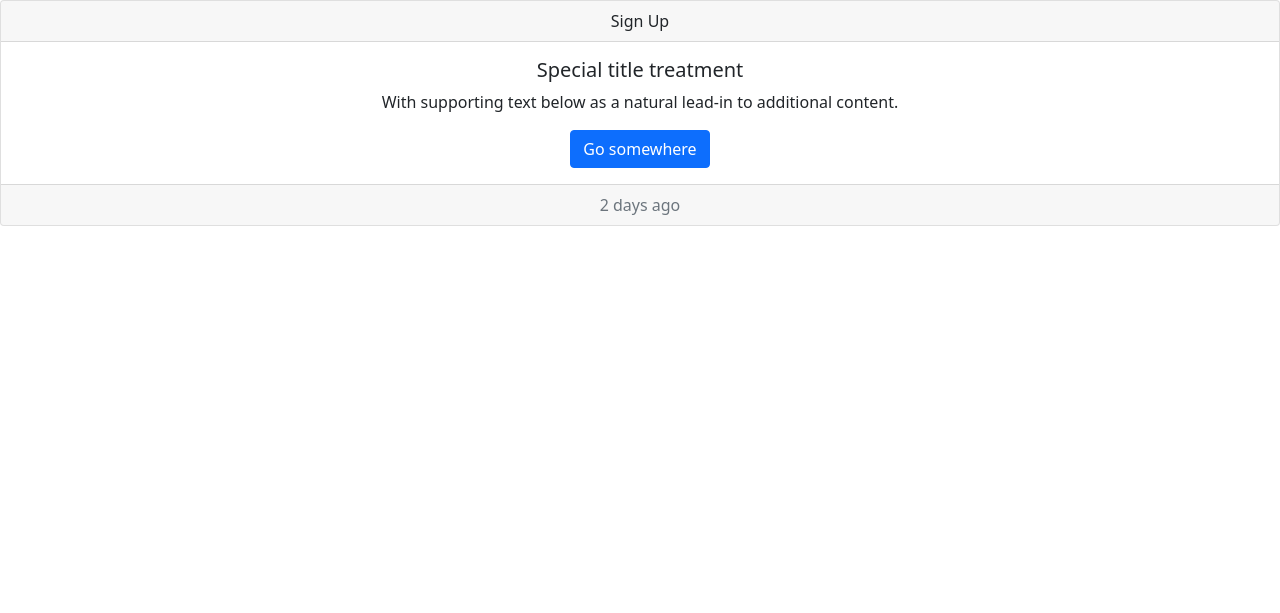
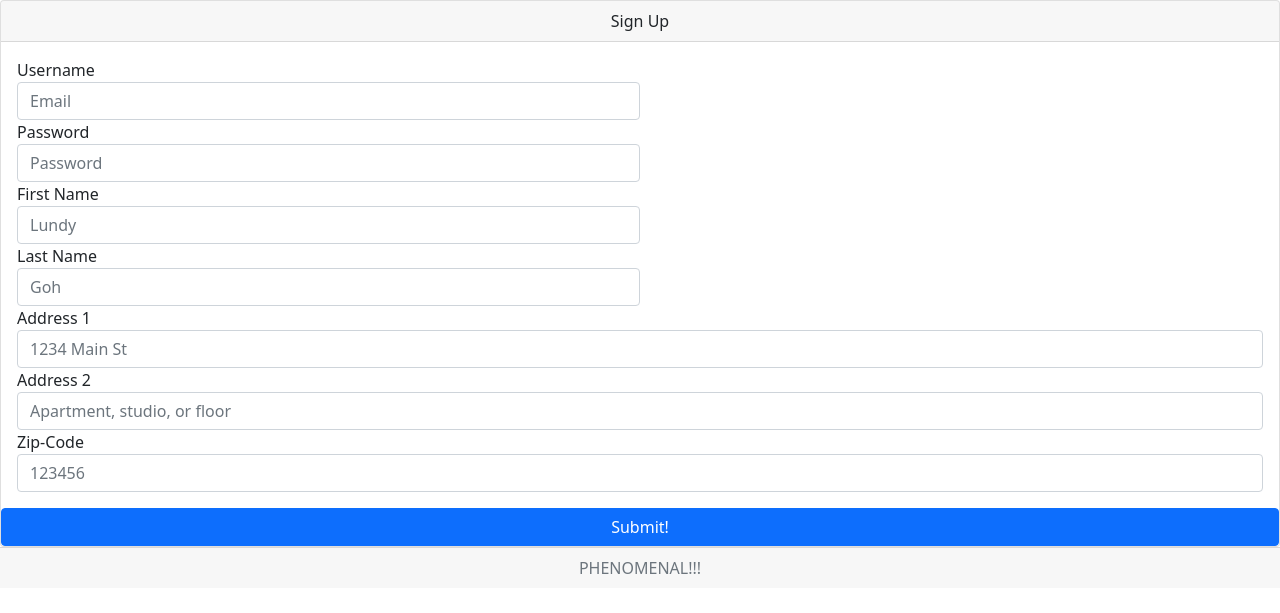
Before and after one commit to eltontay/PhenomenalLibrary, a Flask app: page /signup in a window 1280 px wide. Shown: the top 613 px of the page. Run offline with Flask 2, Linux system fonts and the light colour scheme.

Commit message:
edited the sign up page

```diff
--- a/templates/signup.html
+++ b/templates/signup.html
@@ -1,15 +1,46 @@
 {% extends "base.html" %} {% block content %}
 
-<div class="card text-center">
-  <div class="card-header">Sign Up</div>
-  <div class="card-body">
-    <h5 class="card-title">Special title treatment</h5>
-    <p class="card-text">
-      With supporting text below as a natural lead-in to additional content.
-    </p>
-    <a href="#" class="btn btn-primary">Go somewhere</a>
-  </div>
-  <div class="card-footer text-muted">2 days ago</div>
+<div class="card">
+    <div class="card-header text-center">Sign Up</div>
+    <div class="card-body">
+        <form>
+            <div class="form-row">
+                <div class="form-group col-md-6">
+                    <label for="inputEmail4">Username</label>
+                    <input type="email" class="form-control" id="inputEmail4" placeholder="Email" />
+                </div>
+                <div class="form-group col-md-6">
+                    <label for="inputPassword4">Password</label>
+                    <input type="password" class="form-control" id="inputPassword4" placeholder="Password" />
+                </div>
+            </div>
+            <div class="form-row">
+                <div class="form-group col-md-6">
+                    <label for="intputFirstName">First Name</label>
+                    <input type="name" class="form-control" id="inputFirstName" placeholder="Lundy" />
+                </div>
+                <div class="form-group col-md-6">
+                    <label for="inputLastName">Last Name</label>
+                    <input type="name" class="form-control" id="inputLastName" placeholder="Goh" />
+                </div>
+            </div>
+            <div class="form-group">
+                <label for="inputAddress">Address 1</label>
+                <input type="text" class="form-control" id="inputAddress" placeholder="1234 Main St" />
+            </div>
+            <div class="form-group">
+                <label for="inputAddress2">Address 2</label>
+                <input type="text" class="form-control" id="inputAddress2" placeholder="Apartment, studio, or floor" />
+            </div>
+            <div class="form-group">
+                <label for="inputZip">Zip-Code</label>
+                <input type="text" class="form-control" id="inputZip" placeholder="123456" />
+            </div>
+    </div>
+    <button type="submit" class="btn btn-primary">Submit!</button>
+    </form>
+</div>
+<div class="card-footer text-muted text-center">PHENOMENAL!!!</div>
 </div>
 
 {% endblock %}
```
